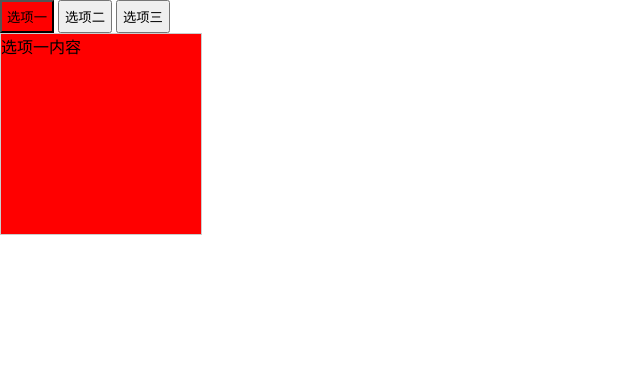
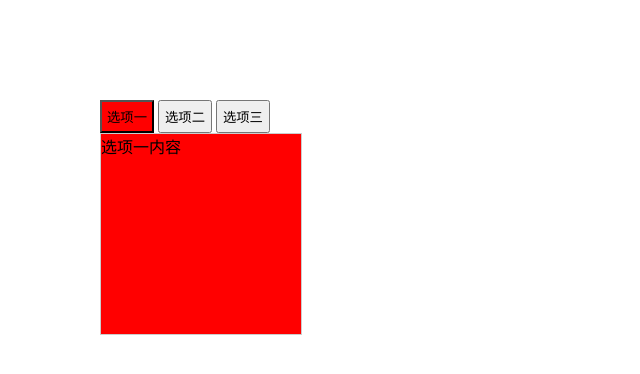
Before and after one commit to huangkuiwei/border-demo, a plain HTML site: page demo/html/class类实现菜单切换.html in a window 1280 px wide. Shown: the whole page, without its empty margins (0-640 px from the left). Drawn offline with Linux system fonts and the light colour scheme.

Commit message:
class实现菜单切换

```diff
--- a/demo/html/class实现菜单切换.html
+++ b/demo/html/class类实现菜单切换.html
@@ -2,7 +2,7 @@
 <html lang="en">
 <head>
   <meta charset="UTF-8">
-  <title>class实现菜单切换</title>
+  <title>class类实现菜单切换</title>
   <style>
     * {
       margin: 0;
@@ -10,6 +10,9 @@
     }
     button {
       padding: 5px;
+    }
+    #menu {
+      margin: 100px;
     }
     .content {
       height: 200px;
```
